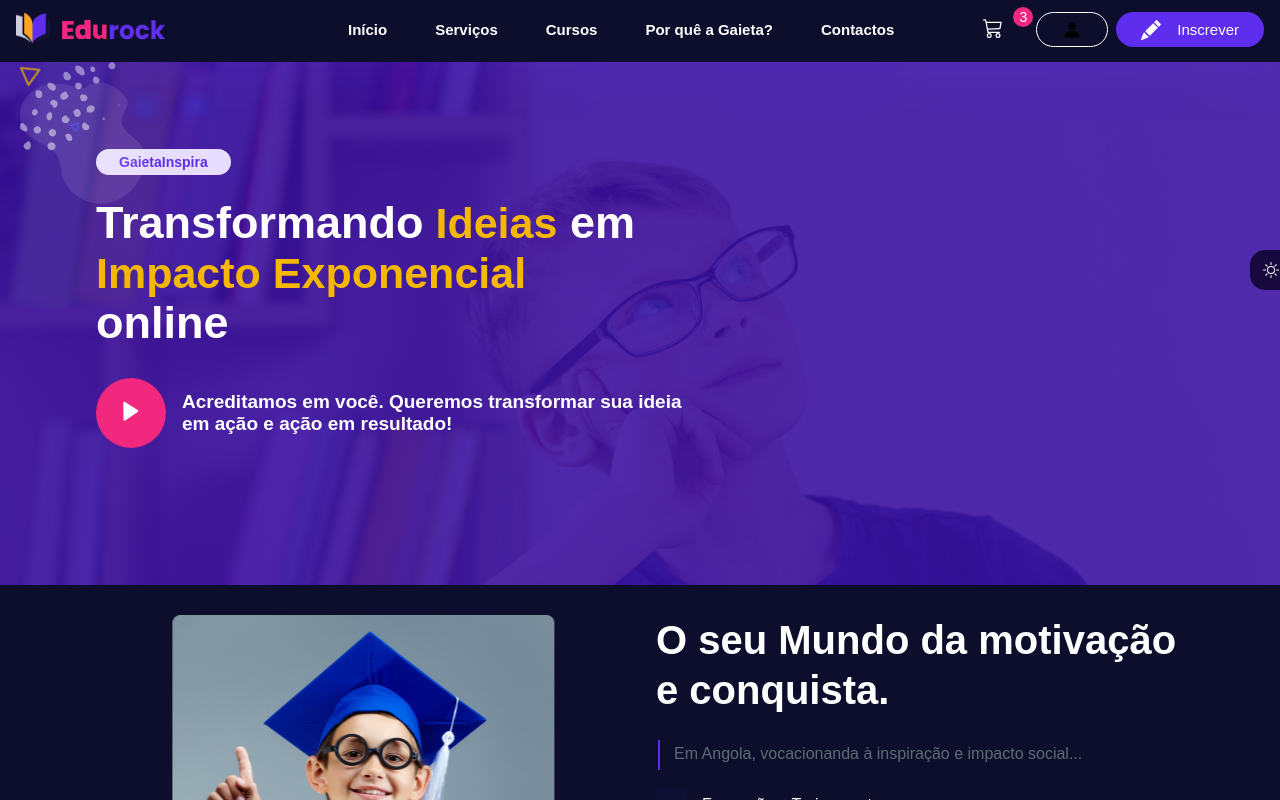
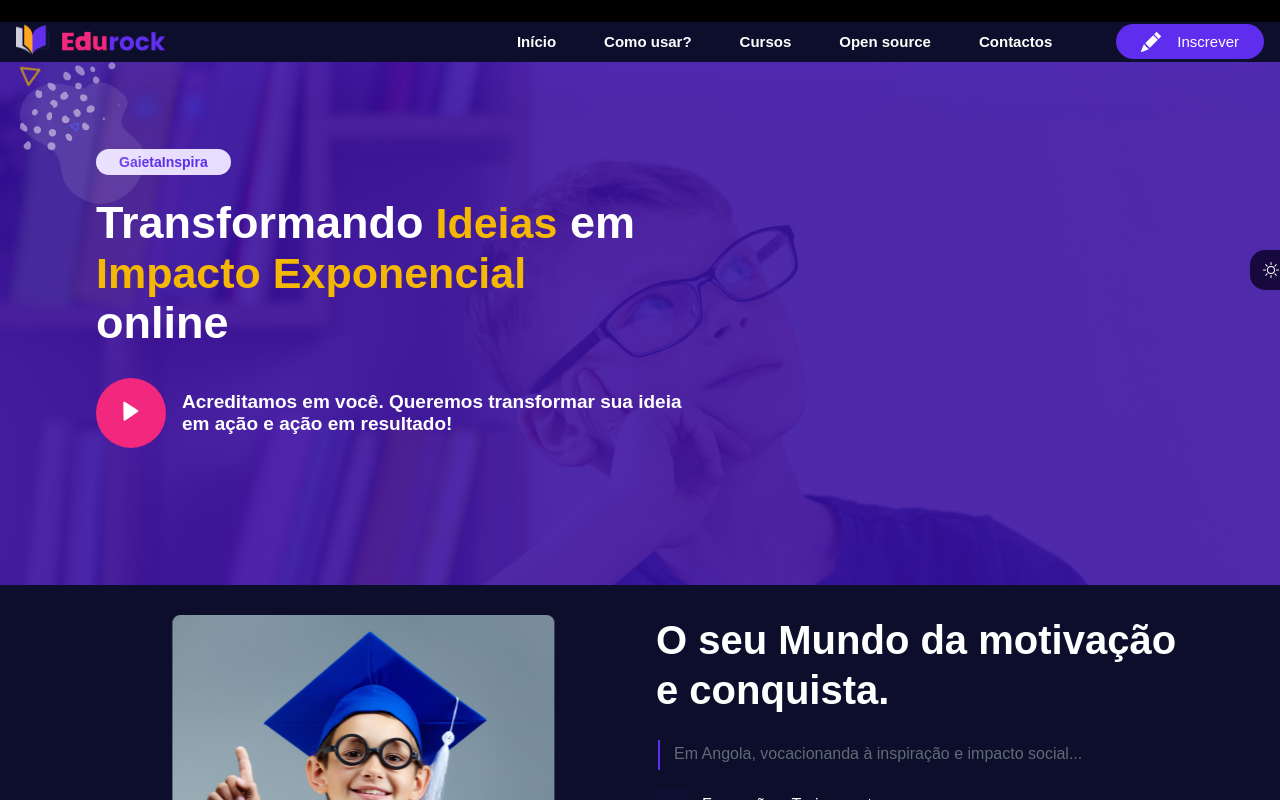
Before and after one commit to itamarpambo751/Edukando, a React (Vite) app: page / in a window 1280 px wide. Shown: the top 800 px of the page. Built offline with nearby package versions, Linux system fonts and the light colour scheme.

Commit message:
Secções adicionadas no header novos itens no menu e apenas um botão de inscrição

```diff
--- a/src/components/Header/index.jsx
+++ b/src/components/Header/index.jsx
@@ -1,16 +1,19 @@
-import { StyledDrawer, StyledHeader } from "./styled";
 import {
     BsCart3, BsFacebook, BsInstagram, BsList, BsMenuApp, BsPencilFill, BsPeopleFill, BsPersonFill, BsPinterest, BsSearch, BsTwitter, BsX, BsYoutube
 } from "react-icons/bs"
 import logo from "../../assets/images/logo.png"
 import { Button } from "../Button";
 import { useState } from "react";
+import styled from "styled-components";
 
 export function Header() {
     const [menuHidden, setMenuHidden] = useState(false)
     return(
         <>
             <StyledHeader>
+                <HeaderTopStyled>
+
+                </HeaderTopStyled>
                 <div className="container">
                     <img src={logo} alt="logo" />
                     <div className="header-right-side">
@@ -20,13 +23,13 @@ export function Header() {
                                     <a href="#">Início</a>
                                 </li>
                                 <li>
-                                    <a href="#">Serviços</a>
+                                    <a href="#">Como usar?</a>
                                 </li>
                                 <li>
                                     <a href="#">Cursos</a>
                                 </li>
                                 <li>
-                                    <a href="#">Por quê a Gaieta?</a>
+                                    <a href="#">Open source</a>
                                 </li>
                                 <li>
                                     <a href="#">Contactos</a>
@@ -34,22 +37,6 @@ export function Header() {
                             </ul>
                         </nav>
                         <div className="account-section">
-                            <Button
-                                bg="transparent"
-                                countBg="var(--secondaryColor)"
-                                countColor="#fff"
-                                className="btn-cart3"
-                            >
-                                <div className="count">
-                                    3
-                                </div>
-                                <i className="cart3">
-                                    <BsCart3 />
-                                </i>
-                            </Button>
-                            <Button bg="transparent" border className="btn-hide">
-                                <BsPersonFill />
-                            </Button>
                             <Button color="#fff" className="btn-hide">
                                 <BsPencilFill />
                                 Inscrever
@@ -156,3 +143,204 @@ export function Header() {
         </>
     )
 }
+
+export const StyledHeader = styled.header`
+    margin-top: -2px;
+    width: 100%;
+    height: 140px;
+    background: var(--whiteColor);
+    display: flex;
+    flex-direction: column;
+    position: sticky;
+    top: -2px;
+    z-index: 9999;
+    align-items: center;
+    box-shadow: 0 0 50px 10px rgba(95, 45, 237, 0.15);
+    div.container {
+        width: 85%;
+        padding-top: 1.1rem;
+        margin: 0 auto;
+        display: flex;
+        align-items: center;
+        justify-content: space-between;
+        .header-right-side {
+            display: flex;
+            align-items: center;
+            gap: 4rem;
+            nav ul {
+                display: flex;
+                gap: 3rem;
+                li a {
+                    color: var(--blackColor);
+                }
+            }
+            nav ul li {
+                font-weight: 600;
+                &:hover a {
+                    color: var(--primaryColor);
+                }
+            }
+            .account-section {
+                display: flex;
+                align-items: center;
+                justify-content: flex-start;
+                gap: .7rem;
+                .btn-cart3 .cart3 {
+                    color: var(--bodyColor);
+                }
+                .menu-list {
+                    display: none;
+                    padding-top: 1.2rem;
+
+                    .icon-list-size {
+                        transform: scale(1.5);
+                        color: var(--bodyColor);
+                    }
+                }
+            }
+        }
+    }
+    @media (max-width: 1365px) {
+        height: 4rem;
+        div.container {
+            img {
+                width: 150px;
+            }
+            width: 100%;
+            padding: .1rem 1rem;
+            .header-right-side {
+                nav ul {
+                    li a {
+                        font-size: 15px;
+                    }
+                }
+                .account-section {
+                    gap: .5rem;
+                    button {
+                        font-size: 15px;
+                        height: 35px;
+                    }
+                }
+            }
+        }
+    }
+    @media (max-width: 1105px) {
+        /* background: var(--bodyBg); */
+        div.container {
+            .header-right-side {
+                nav {
+                    display: none;
+                }
+                .account-section {
+                    .btn-hide {
+                        display: none;
+                    }
+                    .menu-list {
+                        font-size: 2rem;
+                        display: flex;
+                    }
+                }
+            }
+        }
+    }
+`
+
+export const StyledDrawer = styled.div`
+    width: 290px;
+    background: var(--whiteColor);
+    position: fixed;
+    top: 0;
+    right: 0;
+    height: 100vh;
+    padding: 25px;
+    box-shadow: 0px 50px 50px 50px rgba(95, 45, 237, 0.15);
+    z-index: 10000;
+    .btn-close {
+        position: absolute;
+        left: -40px;
+        width: 40px;
+        height: 40px;
+        top: 0;
+        background-color: var(--darkblack);
+        color: var(--bodyBg);
+        cursor: pointer;
+        display: flex;
+        justify-content: center;
+        align-items: center;
+        i svg {
+            scale: 1.6;
+        }
+    }
+    .context-menu {
+        .context-menu_top {
+            display: flex;
+            justify-content: center;
+            align-items: center;
+            padding-top: 10px;
+            padding-bottom: 40px;
+            border-bottom: 1px solid var(--whitegrey1);
+            form {
+                display: flex;
+                width: 100%;
+                height: 50px;
+                background-color: var(--whitegrey3);
+                justify-content: flex-start;
+                align-items: center;
+                input {
+                    background-color: var(--whitegrey3);
+                    padding: 0 15px;
+                    font-size: 14px;
+                    flex: 1;
+                    color: var(--bodyColor);
+                }
+                button {
+                    display: flex;
+                    justify-content: center;
+                    align-items: center;
+                    border-radius: 0;
+                    border-left: 1px solid var(--whitegrey1);
+                    i {
+                        scale: .9;
+                        padding-top: .3rem;
+                        color: var(--bodyColor);
+                    }
+                }
+            }
+        }
+        .navigation {
+            margin-top: 30px;
+            nav ul li {
+                position: relative;
+                height: 40px;
+                a {
+                    padding: 8px 0;
+                    position: absolute;
+                    color: var(--blackColor2);
+                    width: 100%;
+                    height: 100%;
+                    transition: .3s;
+                    font-weight: 500;
+                    &:hover {
+                        color: var(--secondaryColor);
+                    }
+                }
+            }
+            nav {
+                padding-bottom: 30px;
+                border-bottom: 1px solid var(--whitegrey1);
+            }
+            .social_networks {
+                margin-top: 40px;
+                display: flex;
+                justify-content: flex-start;
+                gap: .2rem;
+            }
+        }
+    }
+`
+
+const HeaderTopStyled = styled.div`
+background-color: /* #612FEE */#000;
+height: 50px;
+width: 100%;
+`
```
